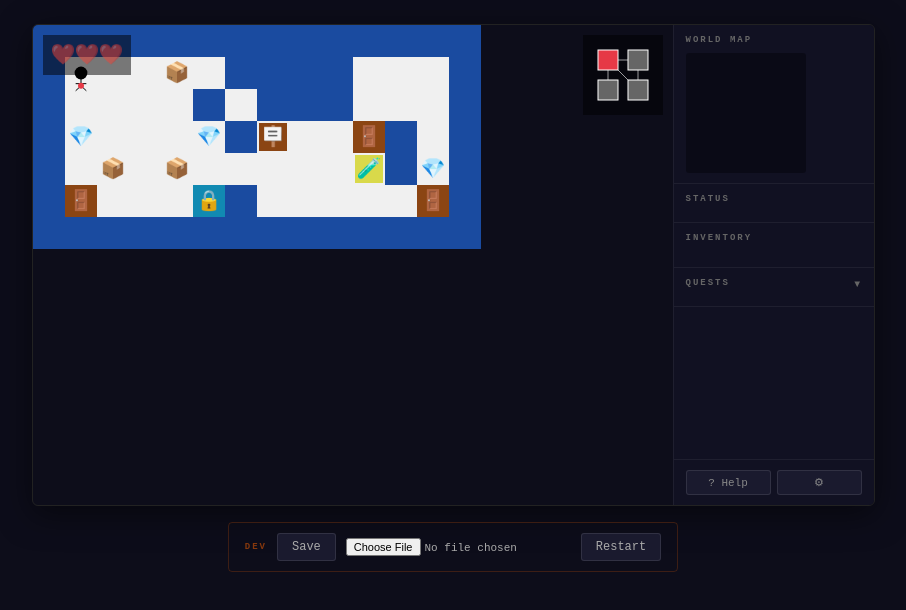
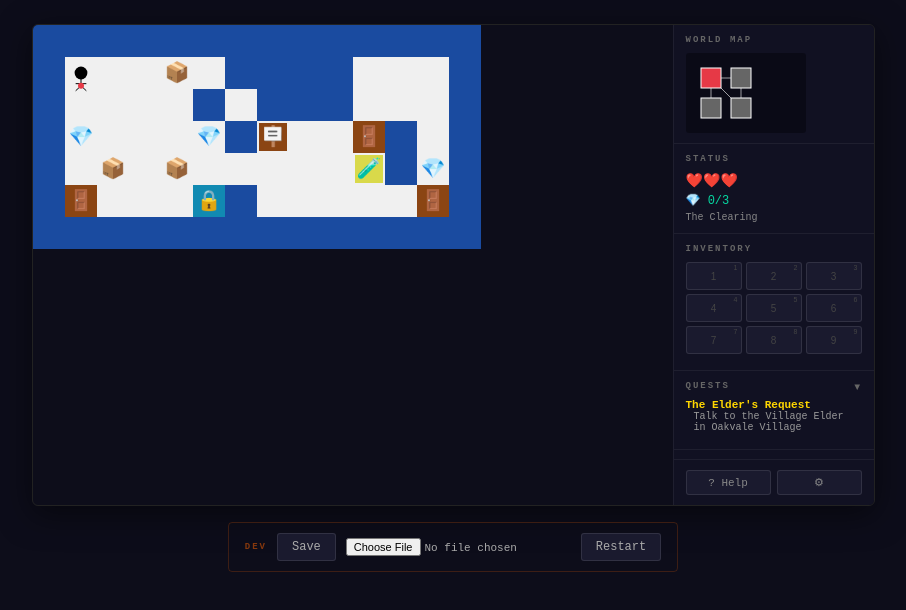
Before and after one commit to dolan/runaround-js, a website built with Vite: page index.html in a window 1280 px wide. Shown: the whole page, without its empty margins (187-1093 px from the left). Built offline with nearby package versions, Linux system fonts and the light colour scheme.

Commit message:
refactor: migrate HUD rendering from canvas overlays to DOM sidebar
Replace drawHud() and drawMinimap() canvas calls with SidebarRenderer
and MinimapRenderer DOM updates. Game loop now updates sidebar health,
crystals, inventory, minimap, and quest tracker every frame with
change-detection caching to avoid DOM thrashing.

Remove hidden #game-info div from index.html (no longer referenced).
Canvas now only renders tiles, entities, player, and quest log overlay.

Co-Authored-By: Claude Opus 4.6 <noreply@anthropic.com>

```diff
--- a/index.html
+++ b/index.html
@@ -47,13 +47,6 @@
         </div>
     </div>
 
-    <!-- Hidden: old game-info div kept for JS compatibility (Phase 2 removes this) -->
-    <div id="game-info" style="display: none;">
-        <span id="board-name"></span>
-        <span id="health-display">Health: 3/3</span>
-        <span>Crystals: <span id="crystal-count">0</span></span>
-    </div>
-
     <!-- Dev tools (below main frame, Phase 4 adds toggle to hide) -->
     <div id="dev-tools">
         <span class="dev-label">DEV</span>
--- a/src/game/main.js
+++ b/src/game/main.js
@@ -6,12 +6,12 @@ import { showMessage, hideMessage } from '../ui/messages.js';
 import { loadBoardFromFile, saveBoardToFile } from '../ui/fileIO.js';
 import { WorldGraph } from '../world/WorldGraph.js';
 import { PlayerState } from '../world/PlayerState.js';
-import { drawMinimap } from '../world/WorldRenderer.js';
 import { EntityRegistry } from '../entities/EntityRegistry.js';
 import { createEntity } from '../entities/EntityFactory.js';
 import { Inventory } from '../entities/Inventory.js';
 import { DialogueSystem } from '../entities/DialogueSystem.js';
-import { drawHud } from '../ui/HudRenderer.js';
+import { updateHealth, updateCrystals, updateBoardName as updateSidebarBoardName, updateInventory, updateQuests, resetCache } from '../ui/SidebarRenderer.js';
+import { updateMinimap } from '../ui/MinimapRenderer.js';
 import { EventBus, GameEvents } from '../events/EventBus.js';
 import { WorldState } from '../events/WorldState.js';
 import { TriggerSystem } from '../events/TriggerSystem.js';
@@ -68,32 +68,35 @@ function updateViewport() {
 }
 
 function updateGameInfo() {
-    document.getElementById('crystal-count').textContent = player.crystals;
-    const healthEl = document.getElementById('health-display');
-    if (healthEl) {
-        healthEl.textContent = `Health: ${player.health}/${player.maxHealth}`;
-    }
+    updateHealth(player.health, player.maxHealth);
+    updateCrystals(player.crystals, board.requiredCrystals || 0);
+    updateInventory(inventory);
 }
 
 /**
- * Update the board name display in the game info area.
+ * Update the board name display in the sidebar.
  * @param {string} name
  */
 function updateBoardName(name) {
-    const el = document.getElementById('board-name');
-    if (el) {
-        el.textContent = name || '';
-    }
+    updateSidebarBoardName(name);
 }
 
 function gameLoop() {
     if (board && player) {
         updateViewport();
         drawGame(ctx, board, player, viewportX, viewportY, entityRegistry);
-        drawHud(ctx, player, inventory);
+
+        // Sidebar updates (DOM-based, replacing canvas HUD)
+        updateHealth(player.health, player.maxHealth);
+        updateCrystals(player.crystals, board.requiredCrystals || 0);
+        updateInventory(inventory);
         if (worldGraph && playerState) {
-            drawMinimap(ctx, worldGraph, playerState);
+            updateMinimap(worldGraph, playerState);
         }
+        if (questSystem) {
+            updateQuests(questSystem);
+        }
+
         if (questLogVisible && questSystem) {
             drawQuestLog(ctx, questSystem);
         }
@@ -208,6 +211,7 @@ async function enterBoard(boardId, destX, destY) {
             triggerSystem.registerTriggers(boardData.triggers, 'board');
         }
 
+        resetCache();
         const info = worldGraph.getBoardInfo(boardId);
         updateBoardName(info ? info.name : boardId);
         updateGameInfo();
```
